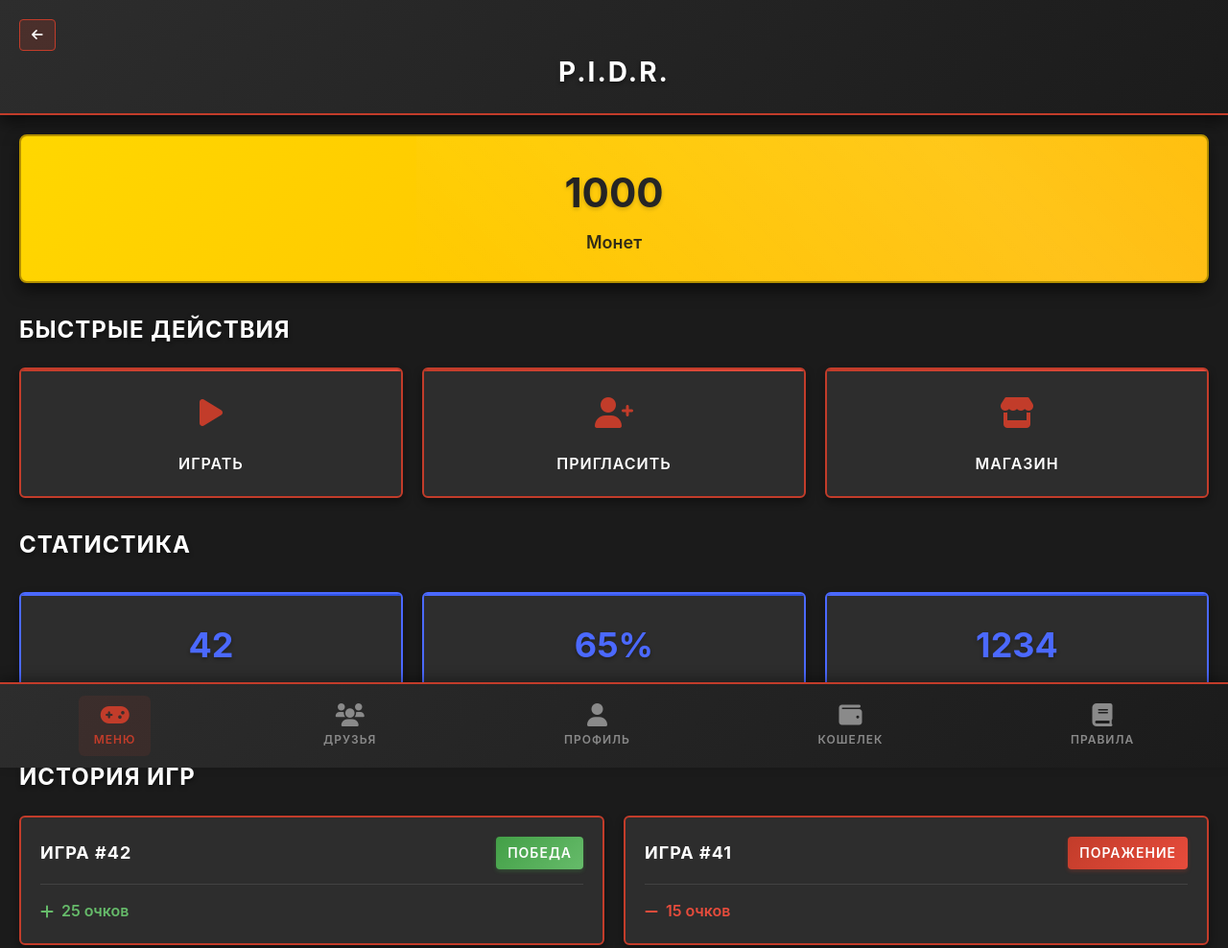
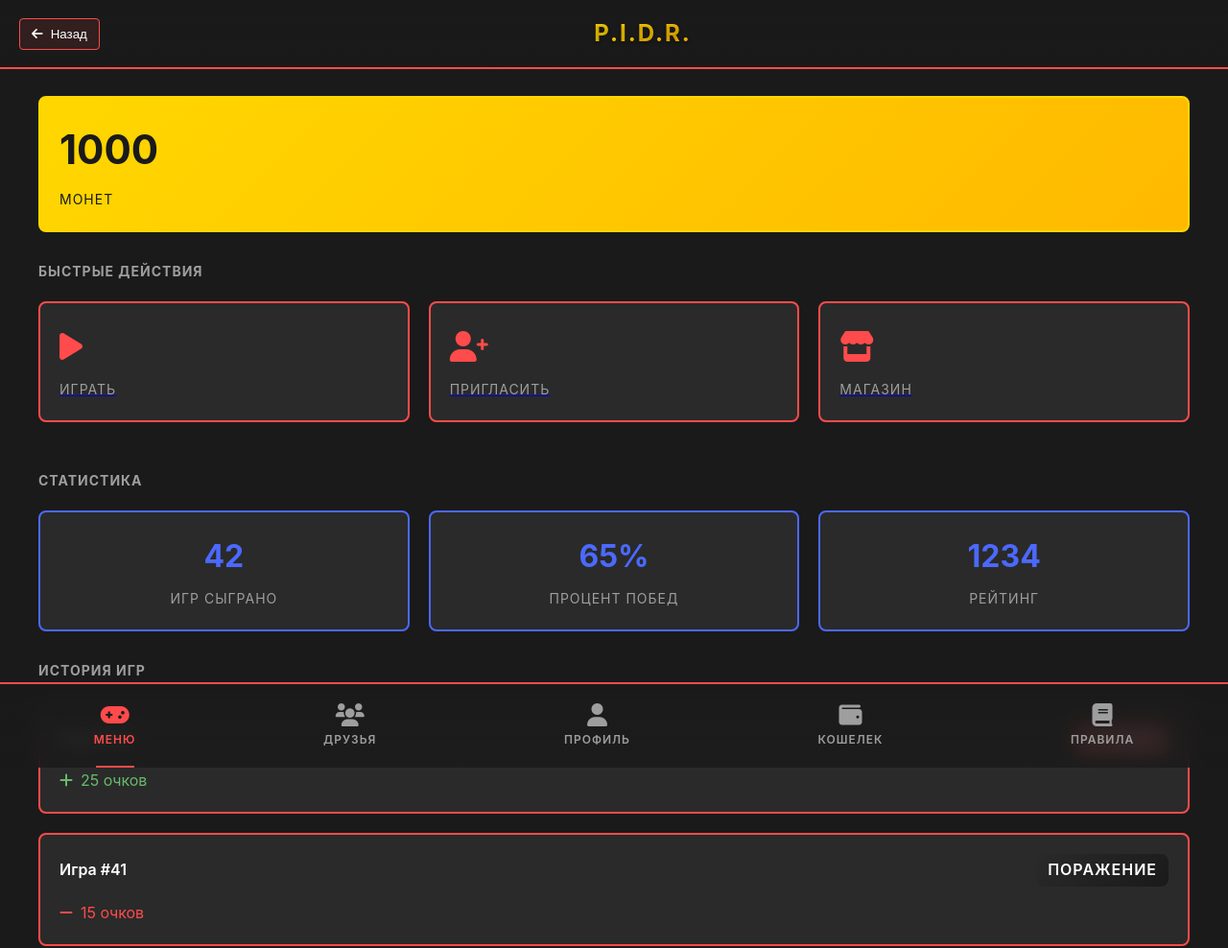
Before and after one commit to GaryFid/G_prd, a website: page public/index.html in a window 1280 px wide. Shown: the whole page at 96% size. Drawn offline with Linux system fonts and the light colour scheme; a script that the page names is missing.

Commit message:
Обновлен дизайн базы999

```diff
--- /dev/null
+++ b/public/css/game-ui.css
@@ -0,0 +1,390 @@
+/* Game UI - Основные переменные */
+:root {
+    /* Цветовая схема в стиле Dota 2 */
+    --game-bg-primary: #1a1a1a;
+    --game-bg-secondary: #2a2a2a;
+    --game-accent: #ff4b4b;
+    --game-accent-hover: #ff6b6b;
+    --game-gold: #ffd700;
+    --game-blue: #4b69ff;
+    --game-green: #66bb6a;
+    --game-red: #ff4b4b;
+
+    /* Текстовые цвета */
+    --game-text-primary: #ffffff;
+    --game-text-secondary: #9e9e9e;
+    --game-text-accent: #ff4b4b;
+
+    /* Градиенты */
+    --game-gradient-primary: linear-gradient(135deg, #2a2a2a 0%, #1a1a1a 100%);
+    --game-gradient-accent: linear-gradient(135deg, #ff4b4b 0%, #ff6b6b 100%);
+    --game-gradient-gold: linear-gradient(135deg, #ffd700 0%, #ffb900 100%);
+    --game-gradient-header: linear-gradient(180deg, rgba(26,26,26,0.95) 0%, rgba(26,26,26,0.85) 100%);
+
+    /* Тени */
+    --game-shadow-sm: 0 2px 4px rgba(0, 0, 0, 0.3);
+    --game-shadow-md: 0 4px 8px rgba(0, 0, 0, 0.4);
+    --game-shadow-lg: 0 8px 16px rgba(0, 0, 0, 0.5);
+    --game-shadow-accent: 0 4px 12px rgba(255, 75, 75, 0.3);
+
+    /* Скругления */
+    --game-radius-sm: 4px;
+    --game-radius-md: 8px;
+    --game-radius-lg: 12px;
+
+    /* Анимации */
+    --game-transition: 0.3s cubic-bezier(0.4, 0, 0.2, 1);
+}
+
+/* Базовые стили */
+body {
+    background-color: var(--game-bg-primary);
+    color: var(--game-text-primary);
+    font-family: -apple-system, BlinkMacSystemFont, 'Segoe UI', Roboto, Helvetica, Arial, sans-serif;
+    line-height: 1.6;
+    margin: 0;
+    padding: 0;
+    min-height: 100vh;
+    padding-bottom: 70px;
+}
+
+/* Шапка */
+.game-header {
+    background: var(--game-gradient-header);
+    backdrop-filter: blur(10px);
+    -webkit-backdrop-filter: blur(10px);
+    padding: 16px 20px;
+    position: fixed;
+    top: 0;
+    left: 0;
+    right: 0;
+    z-index: 1000;
+    display: flex;
+    align-items: center;
+    justify-content: space-between;
+    border-bottom: 2px solid var(--game-accent);
+}
+
+.game-header h1 {
+    margin: 0;
+    font-size: 24px;
+    font-weight: 700;
+    text-transform: uppercase;
+    letter-spacing: 2px;
+    background: var(--game-gradient-gold);
+    -webkit-background-clip: text;
+    -webkit-text-fill-color: transparent;
+    text-shadow: 0 2px 4px rgba(0, 0, 0, 0.3);
+}
+
+.game-back-button {
+    background: rgba(255, 75, 75, 0.1);
+    border: 1px solid var(--game-accent);
+    color: var(--game-text-primary);
+    padding: 8px 12px;
+    border-radius: var(--game-radius-sm);
+    cursor: pointer;
+    transition: var(--game-transition);
+    display: flex;
+    align-items: center;
+    gap: 8px;
+}
+
+.game-back-button:hover {
+    background: var(--game-accent);
+    transform: translateY(-2px);
+}
+
+/* Основной контейнер */
+.game-container {
+    max-width: 1200px;
+    margin: 80px auto 0;
+    padding: 20px;
+}
+
+/* Карточки */
+.game-card {
+    background: var(--game-bg-secondary);
+    border: 2px solid var(--game-accent);
+    border-radius: var(--game-radius-md);
+    padding: 20px;
+    margin-bottom: 20px;
+    transition: var(--game-transition);
+    position: relative;
+    overflow: hidden;
+}
+
+.game-card:hover {
+    transform: translateY(-4px);
+    box-shadow: var(--game-shadow-accent);
+}
+
+.game-card::before {
+    content: '';
+    position: absolute;
+    top: 0;
+    left: 0;
+    right: 0;
+    height: 2px;
+    background: var(--game-gradient-accent);
+    opacity: 0;
+    transition: var(--game-transition);
+}
+
+.game-card:hover::before {
+    opacity: 1;
+}
+
+/* Кнопки */
+.game-button {
+    background: var(--game-gradient-accent);
+    color: var(--game-text-primary);
+    border: none;
+    padding: 12px 24px;
+    border-radius: var(--game-radius-md);
+    font-weight: 600;
+    text-transform: uppercase;
+    letter-spacing: 1px;
+    cursor: pointer;
+    transition: var(--game-transition);
+    position: relative;
+    overflow: hidden;
+}
+
+.game-button:hover {
+    transform: translateY(-2px);
+    box-shadow: var(--game-shadow-accent);
+}
+
+.game-button::after {
+    content: '';
+    position: absolute;
+    top: -50%;
+    left: -50%;
+    width: 200%;
+    height: 200%;
+    background: linear-gradient(45deg, transparent, rgba(255,255,255,0.1), transparent);
+    transform: rotate(45deg);
+    animation: button-shine 2s infinite;
+}
+
+/* Нижняя навигация */
+.game-nav {
+    position: fixed;
+    bottom: 0;
+    left: 0;
+    right: 0;
+    background: var(--game-gradient-header);
+    backdrop-filter: blur(10px);
+    -webkit-backdrop-filter: blur(10px);
+    display: flex;
+    justify-content: space-around;
+    padding: 12px 0;
+    border-top: 2px solid var(--game-accent);
+    z-index: 1000;
+}
+
+.game-nav-item {
+    display: flex;
+    flex-direction: column;
+    align-items: center;
+    text-decoration: none;
+    color: var(--game-text-secondary);
+    transition: var(--game-transition);
+    padding: 8px 16px;
+    border-radius: var(--game-radius-md);
+    position: relative;
+}
+
+.game-nav-item.active {
+    color: var(--game-accent);
+}
+
+.game-nav-item.active::before {
+    content: '';
+    position: absolute;
+    bottom: -12px;
+    left: 50%;
+    transform: translateX(-50%);
+    width: 40px;
+    height: 2px;
+    background: var(--game-accent);
+}
+
+.game-nav-item i {
+    font-size: 24px;
+    margin-bottom: 4px;
+    transition: var(--game-transition);
+}
+
+.game-nav-item span {
+    font-size: 12px;
+    font-weight: 600;
+    text-transform: uppercase;
+    letter-spacing: 1px;
+}
+
+.game-nav-item:hover {
+    color: var(--game-accent);
+    transform: translateY(-2px);
+}
+
+/* Анимации */
+@keyframes button-shine {
+    0% {
+        transform: translateX(-100%) rotate(45deg);
+    }
+    100% {
+        transform: translateX(100%) rotate(45deg);
+    }
+}
+
+/* Адаптивность */
+@media (max-width: 768px) {
+    .game-container {
+        padding: 15px;
+    }
+
+    .game-header h1 {
+        font-size: 20px;
+    }
+
+    .game-nav-item {
+        padding: 8px;
+    }
+
+    .game-nav-item i {
+        font-size: 20px;
+    }
+
+    .game-nav-item span {
+        font-size: 10px;
+    }
+}
+
+/* Дополнительные компоненты */
+.game-stats {
+    display: grid;
+    grid-template-columns: repeat(auto-fit, minmax(200px, 1fr));
+    gap: 20px;
+    margin: 20px 0;
+}
+
+.game-stat-card {
+    background: var(--game-bg-secondary);
+    border: 2px solid var(--game-blue);
+    border-radius: var(--game-radius-md);
+    padding: 20px;
+    text-align: center;
+    transition: var(--game-transition);
+}
+
+.game-stat-card:hover {
+    transform: translateY(-4px);
+    box-shadow: 0 4px 12px rgba(75, 105, 255, 0.3);
+}
+
+.game-stat-value {
+    font-size: 32px;
+    font-weight: 700;
+    color: var(--game-blue);
+    margin-bottom: 8px;
+}
+
+.game-stat-label {
+    font-size: 14px;
+    color: var(--game-text-secondary);
+    text-transform: uppercase;
+    letter-spacing: 1px;
+}
+
+/* Таблица рейтинга */
+.game-leaderboard {
+    width: 100%;
+    border-collapse: collapse;
+    margin: 20px 0;
+}
+
+.game-leaderboard th,
+.game-leaderboard td {
+    padding: 12px;
+    text-align: left;
+    border-bottom: 1px solid rgba(255,255,255,0.1);
+}
+
+.game-leaderboard th {
+    color: var(--game-text-secondary);
+    text-transform: uppercase;
+    letter-spacing: 1px;
+    font-weight: 600;
+}
+
+.game-leaderboard tr:hover {
+    background: rgba(255,255,255,0.05);
+}
+
+/* Формы */
+.game-form-group {
+    margin-bottom: 20px;
+}
+
+.game-label {
+    display: block;
+    margin-bottom: 8px;
+    color: var(--game-text-secondary);
+    font-weight: 600;
+    text-transform: uppercase;
+    letter-spacing: 1px;
+}
+
+.game-input {
+    width: 100%;
+    padding: 12px;
+    background: var(--game-bg-secondary);
+    border: 2px solid var(--game-accent);
+    border-radius: var(--game-radius-md);
+    color: var(--game-text-primary);
+    transition: var(--game-transition);
+}
+
+.game-input:focus {
+    outline: none;
+    border-color: var(--game-accent-hover);
+    box-shadow: var(--game-shadow-accent);
+}
+
+/* Уведомления */
+.game-notification {
+    position: fixed;
+    top: 20px;
+    right: 20px;
+    padding: 15px 25px;
+    background: var(--game-gradient-accent);
+    color: var(--game-text-primary);
+    border-radius: var(--game-radius-md);
+    box-shadow: var(--game-shadow-lg);
+    transform: translateX(120%);
+    transition: var(--game-transition);
+    z-index: 1100;
+}
+
+.game-notification.show {
+    transform: translateX(0);
+}
+
+/* Загрузчик */
+.game-loader {
+    display: inline-block;
+    width: 30px;
+    height: 30px;
+    border: 3px solid var(--game-accent);
+    border-radius: 50%;
+    border-top-color: transparent;
+    animation: spin 1s linear infinite;
+}
+
+@keyframes spin {
+    to {
+        transform: rotate(360deg);
+    }
+}
--- a/public/index.html
+++ b/public/index.html
@@ -5,84 +5,89 @@
     <meta name="viewport" content="width=device-width, initial-scale=1.0, maximum-scale=1.0, user-scalable=no">
     <title>P.I.D.R. - Главное меню</title>
     <link rel="stylesheet" href="https://cdnjs.cloudflare.com/ajax/libs/font-awesome/6.0.0/css/all.min.css">
-    <link rel="stylesheet" href="css/style.css">
+    <link rel="stylesheet" href="css/game-ui.css">
     <script src="https://telegram.org/js/telegram-web-app.js"></script>
 </head>
 <body>
     <!-- Шапка -->
-    <header class="header">
-        <button class="back-button" id="backButton">
+    <header class="game-header">
+        <button class="game-back-button" id="backButton">
             <i class="fas fa-arrow-left"></i>
+            <span>Назад</span>
         </button>
-        <h1 class="page-title">P.I.D.R.</h1>
+        <h1>P.I.D.R.</h1>
         <div style="width: 24px;"></div>
     </header>
 
+    <div class="game-container">
         <!-- Баланс -->
-    <div class="balance-card fade-in">
-        <div class="balance-amount">1000</div>
-        <div class="balance-label">Монет</div>
+        <div class="game-card" style="background: var(--game-gradient-gold); border-color: var(--game-gold);">
+            <div class="game-stat-value" style="color: var(--game-bg-primary); font-size: 42px;">1000</div>
+            <div class="game-stat-label" style="color: var(--game-bg-primary);">Монет</div>
         </div>
 
-    <!-- Категории -->
-    <h2 class="categories-title">Быстрые действия</h2>
-    <div class="categories-grid">
-        <a href="game-setup.html" class="category-card fade-in">
-            <div class="category-icon">
+        <!-- Быстрые действия -->
+        <h2 class="game-stat-label" style="margin: 30px 0 20px;">Быстрые действия</h2>
+        <div class="game-stats">
+            <a href="game-setup.html" class="game-card">
+                <div class="game-stat-value" style="color: var(--game-accent);">
                     <i class="fas fa-play"></i>
                 </div>
-            <div class="category-name">Играть</div>
+                <div class="game-stat-label">Играть</div>
             </a>
-        <a href="#" class="category-card fade-in" id="inviteFriends">
-            <div class="category-icon">
+            <a href="#" class="game-card" id="inviteFriends">
+                <div class="game-stat-value" style="color: var(--game-accent);">
                     <i class="fas fa-user-plus"></i>
                 </div>
-            <div class="category-name">Пригласить</div>
+                <div class="game-stat-label">Пригласить</div>
             </a>
-        <a href="shop.html" class="category-card fade-in">
-            <div class="category-icon">
+            <a href="shop.html" class="game-card">
+                <div class="game-stat-value" style="color: var(--game-accent);">
                     <i class="fas fa-store"></i>
                 </div>
-            <div class="category-name">Магазин</div>
+                <div class="game-stat-label">Магазин</div>
             </a>
         </div>
 
         <!-- Статистика -->
-    <h2 class="categories-title">Статистика</h2>
-    <div class="stats-grid">
-        <div class="stat-card fade-in">
-            <div class="stat-value">42</div>
-            <div class="stat-label">Игр сыграно</div>
+        <h2 class="game-stat-label" style="margin: 30px 0 20px;">Статистика</h2>
+        <div class="game-stats">
+            <div class="game-stat-card">
+                <div class="game-stat-value">42</div>
+                <div class="game-stat-label">Игр сыграно</div>
             </div>
-        <div class="stat-card fade-in">
-            <div class="stat-value">65%</div>
-            <div class="stat-label">Процент побед</div>
+            <div class="game-stat-card">
+                <div class="game-stat-value">65%</div>
+                <div class="game-stat-label">Процент побед</div>
             </div>
-        <div class="stat-card fade-in">
-            <div class="stat-value">1234</div>
-            <div class="stat-label">Рейтинг</div>
+            <div class="game-stat-card">
+                <div class="game-stat-value">1234</div>
+                <div class="game-stat-label">Рейтинг</div>
             </div>
         </div>
 
         <!-- История игр -->
-    <h2 class="categories-title">История игр</h2>
-    <div class="history-grid">
-        <div class="history-card fade-in">
-            <div class="history-header">
-                <div class="history-title">Игра #42</div>
-                <div class="history-result win">Победа</div>
+        <h2 class="game-stat-label" style="margin: 30px 0 20px;">История игр</h2>
+        <div class="game-card">
+            <div style="display: flex; justify-content: space-between; align-items: center; margin-bottom: 15px;">
+                <div style="font-weight: 600;">Игра #42</div>
+                <div class="game-button" style="padding: 4px 12px; background: var(--game-gradient-accent);">
+                    Победа
                 </div>
-            <div class="history-points positive">
+            </div>
+            <div style="color: var(--game-green); display: flex; align-items: center; gap: 8px;">
                 <i class="fas fa-plus"></i>
                 <span>25 очков</span>
             </div>
         </div>
-        <div class="history-card fade-in">
-            <div class="history-header">
-                <div class="history-title">Игра #41</div>
-                <div class="history-result lose">Поражение</div>
+        <div class="game-card">
+            <div style="display: flex; justify-content: space-between; align-items: center; margin-bottom: 15px;">
+                <div style="font-weight: 600;">Игра #41</div>
+                <div class="game-button" style="padding: 4px 12px; background: var(--game-gradient-primary);">
+                    Поражение
                 </div>
-            <div class="history-points negative">
+            </div>
+            <div style="color: var(--game-red); display: flex; align-items: center; gap: 8px;">
                 <i class="fas fa-minus"></i>
                 <span>15 очков</span>
             </div>
@@ -90,24 +95,24 @@
     </div>
 
     <!-- Нижняя навигация -->
-    <nav class="bottom-nav">
-        <a href="index.html" class="nav-item active">
+    <nav class="game-nav">
+        <a href="index.html" class="game-nav-item active">
             <i class="fas fa-gamepad"></i>
             <span>Меню</span>
         </a>
-        <a href="friends.html" class="nav-item">
+        <a href="friends.html" class="game-nav-item">
             <i class="fas fa-users"></i>
             <span>Друзья</span>
         </a>
-        <a href="profile.html" class="nav-item">
+        <a href="profile.html" class="game-nav-item">
             <i class="fas fa-user"></i>
             <span>Профиль</span>
         </a>
-        <a href="wallet.html" class="nav-item">
+        <a href="wallet.html" class="game-nav-item">
             <i class="fas fa-wallet"></i>
             <span>Кошелек</span>
         </a>
-        <a href="rules.html" class="nav-item">
+        <a href="rules.html" class="game-nav-item">
             <i class="fas fa-book"></i>
             <span>Правила</span>
         </a>
```
Lines whose indentation alone changed are shown as unchanged.
